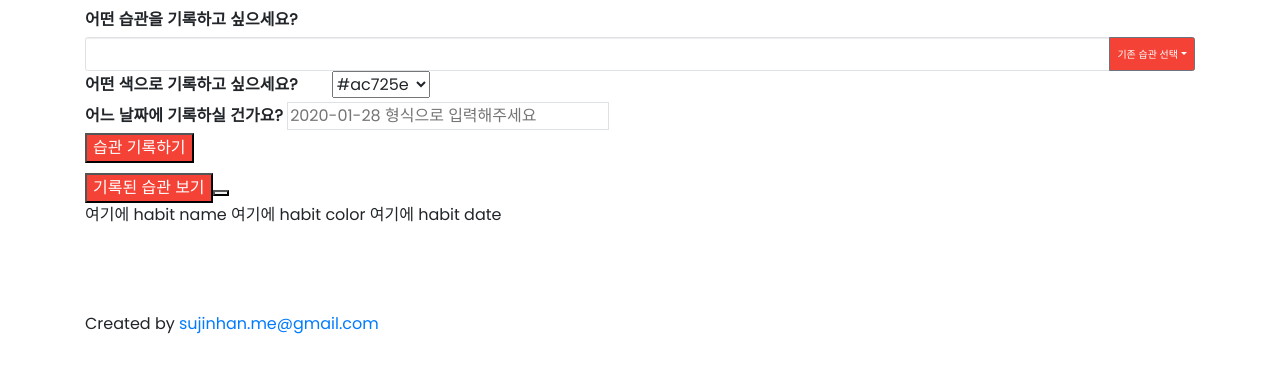
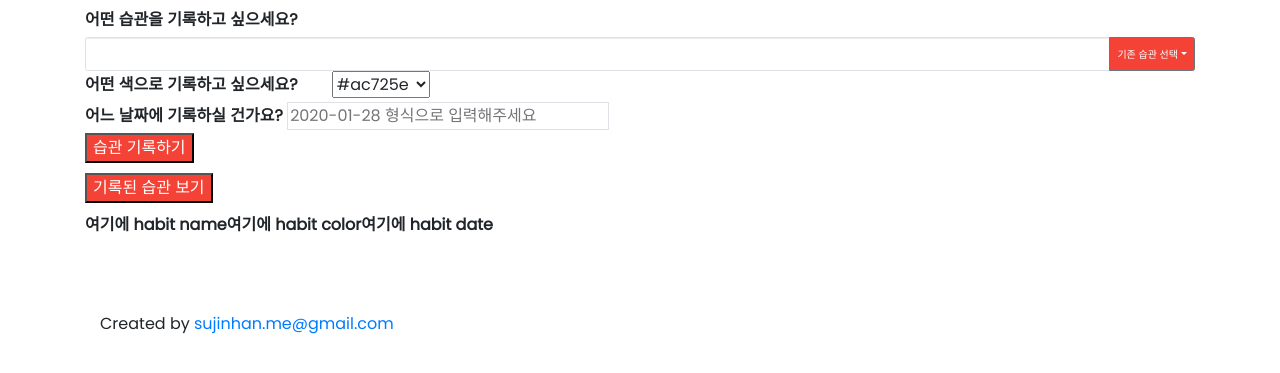
Before and after one commit to susemir/habit, a Flask app: page / in a window 1280 px wide. Shown: the part 298-671 px from the top of the page. Run offline with Flask 2, Linux system fonts and the light colour scheme; lists and menus that the app fills with data are empty; some libraries are stand-ins or nearby versions.

Commit message:
data 불러오기 두번쨰 시도

```diff
--- a/templates/index.html
+++ b/templates/index.html
@@ -93,18 +93,26 @@
                 data: {},
                 success: function (response) {
                     var habits = response['habit_list'];
-                    console.log(habits);
+                    console.log(habits); //이걸 콘솔창에서 실행시키면 undefined 뜬다
 
-                    for (let i = 0; i < habits && habits.length; i++) {
-                        let habit = habits[i];
-                        let name = habit['name'];
-                        let color = habit['color'];
-                        let date = habit['date'];
+                    //1. 무비스타 방식
+                    // for (let i = 0; i < habits && habits.length; i++) {
+                    //     let habit = habits[i];
+                    //     let name = habit['name'];
+                    //     let color = habit['color'];
+                    //     let date = habit['date'];
 
-                        let temp_html = '<th>' + name + '</th>\
-                                    <tr>' + color + '</tr>\
-                                    <tr>' + date + '</tr>'
-                        $('#table-box').append(temp_html);
+                    //     let temp_html = '<tr>' + name + '</tr>\
+                    //                 <th>' + color + '</th>\
+                    //                 <th>' + date + '</th>'
+                    //     $('#table-box').append(temp_html);
+                    // }
+
+                    //2. 구글링
+                    for (var i = 0; i < habits && habits.length; i++) {
+                        var row = $('<tr><td>' + habits[i].name + '</td><td>'
+                            + habits[i].color + '</td><td>' + habits[i].date + '</td></tr>');
+                        $('#table-box').append(row);
                     }
                 }
             })
@@ -206,28 +214,23 @@
                         <input class="input border" type="text" name="habit_date" id="posting_date"
                             placeholder="2020-01-28 형식으로 입력해주세요" required>
                     </div>
+            </form>
             <button type="button" class="button block padding-large margin-bottom"
                 style="color:#fff;background-color:#f44336" id="record_button" onclick="make_record()">습관
                 기록하기</button>
             <p></p>
             <button type="button" class="button block padding-large margin-bottom"
                 style="color:#fff;background-color:#f44336" id="record_button" onclick="get_record()">기록된 습관
-                        보기<button>
-            </form>
-        </div>
-        <div class="table" id="table-box">
-            <div class="card-content">
-                <div class="table">
+                보기</button>
+            <p></p>
+            <table id="table-box">
+                <tr>
                     <th>여기에 habit name</th>
-                    <tr>여기에 habit color</tr>
-                    <tr>여기에 habit date</tr>
-                </div>
-            </div>
-        </div>
-    </div>
-    </div>
-    </div>
-    </div>
+                    <th>여기에 habit color</th>
+                    <th>여기에 habit date</th>
+                </tr>
+            </table>
+
             <!-- 기록된 내용을 서버에서 가져와 보여준다. -->
             <!-- 6. "April 2020" 의 형식으로 해당하는 연월 표시해준다 -->
             <!-- 7. 기록표. row/column 을 지정하는 형태의 표. 제일 왼쪽 칸에 습관명. 제일 위쪽 칸에는 1~31까지의 숫자 표시. -->
```
Lines whose indentation alone changed are shown as unchanged.
